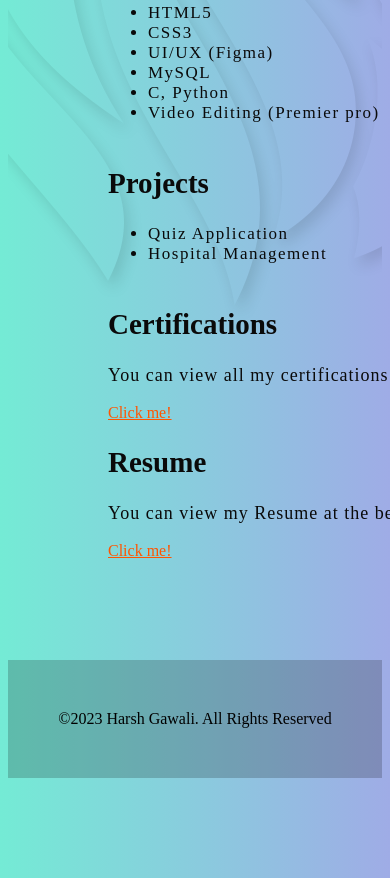
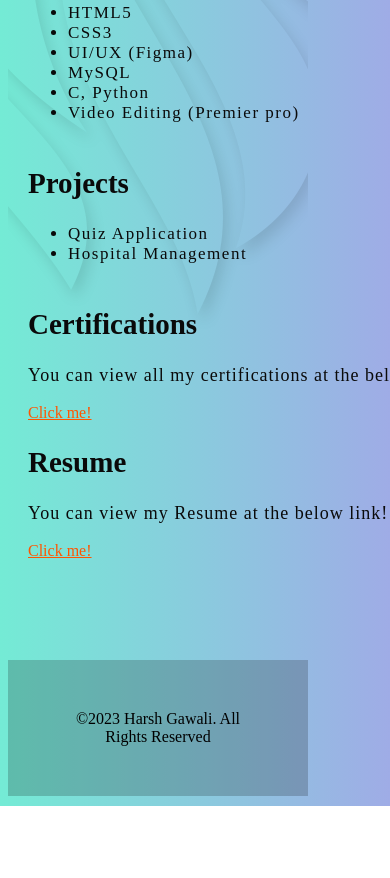
Before and after one commit to HarshGawali007/Harsh-Gawali, a plain HTML site: page index.html in a window 390 px wide. Shown: the part 989-1867 px from the top of the page. After the commit the page ends 1795 px from the top, so only its background shows below. Drawn offline with Linux system fonts and the light colour scheme; a web font is replaced by a local one.

Commit message:
Update style.css

```diff
--- a/style.css
+++ b/style.css
@@ -17,6 +17,7 @@ header {
     height: 40px;
     text-align: center;
     border-radius: 9px;
+
 }
 main {
     color: rgb(10, 10, 10);
@@ -30,6 +31,7 @@ main {
 img {
     border-radius: 500px;
     border: 10px solid #483a94;
+
 }
 h1 {
     text-align: center;
@@ -65,7 +67,7 @@ nav a {
 footer {
     text-align: center;
     margin-top: 100px;
-    margin-bottom: 100px;
+    margin-bottom: 10px;
     background-color: rgba(0, 0, 0, 0.195);
     padding: 50px;
 }
@@ -94,7 +96,6 @@ nav a:hover {
     color: rgba(247, 245, 245, 0.758);
     transition-duration: 0.55s;
 }
-
 @media (max-width:500px)
 {
     html {
@@ -102,15 +103,14 @@ nav a:hover {
     }
     body {
         background-image: url(image-lion-background.png);
-        z-index: 100;
         background-position: center;
-        background-repeat: no-repeat;
+        width: 300px;
     }
     h1 {
         color: rgb(200, 255, 0);
     }
     main {
-        padding-left: 100px;
-        padding-right: 100px;
+        padding-left: 20px;
+        padding-right: 20px;
     }
 }
```
